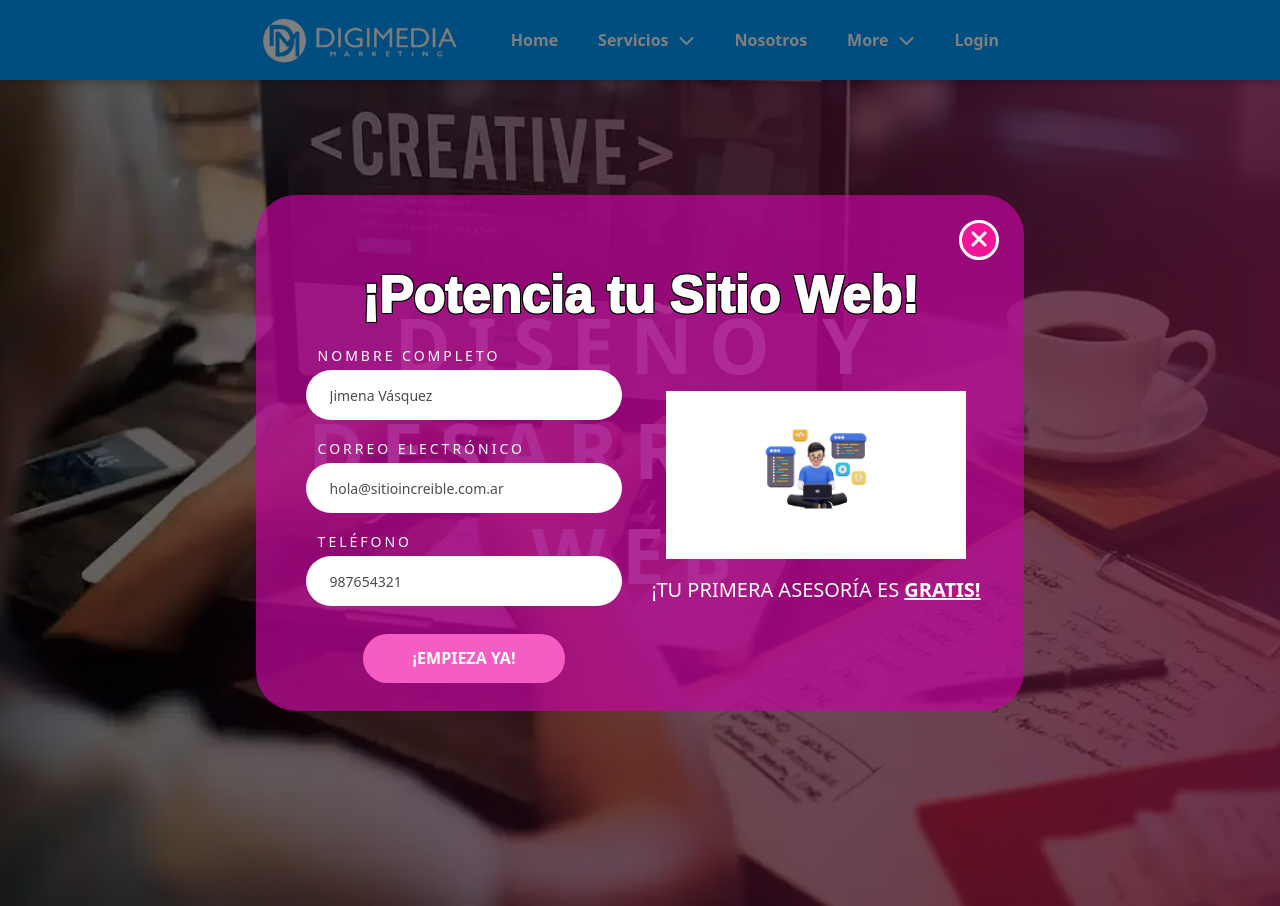
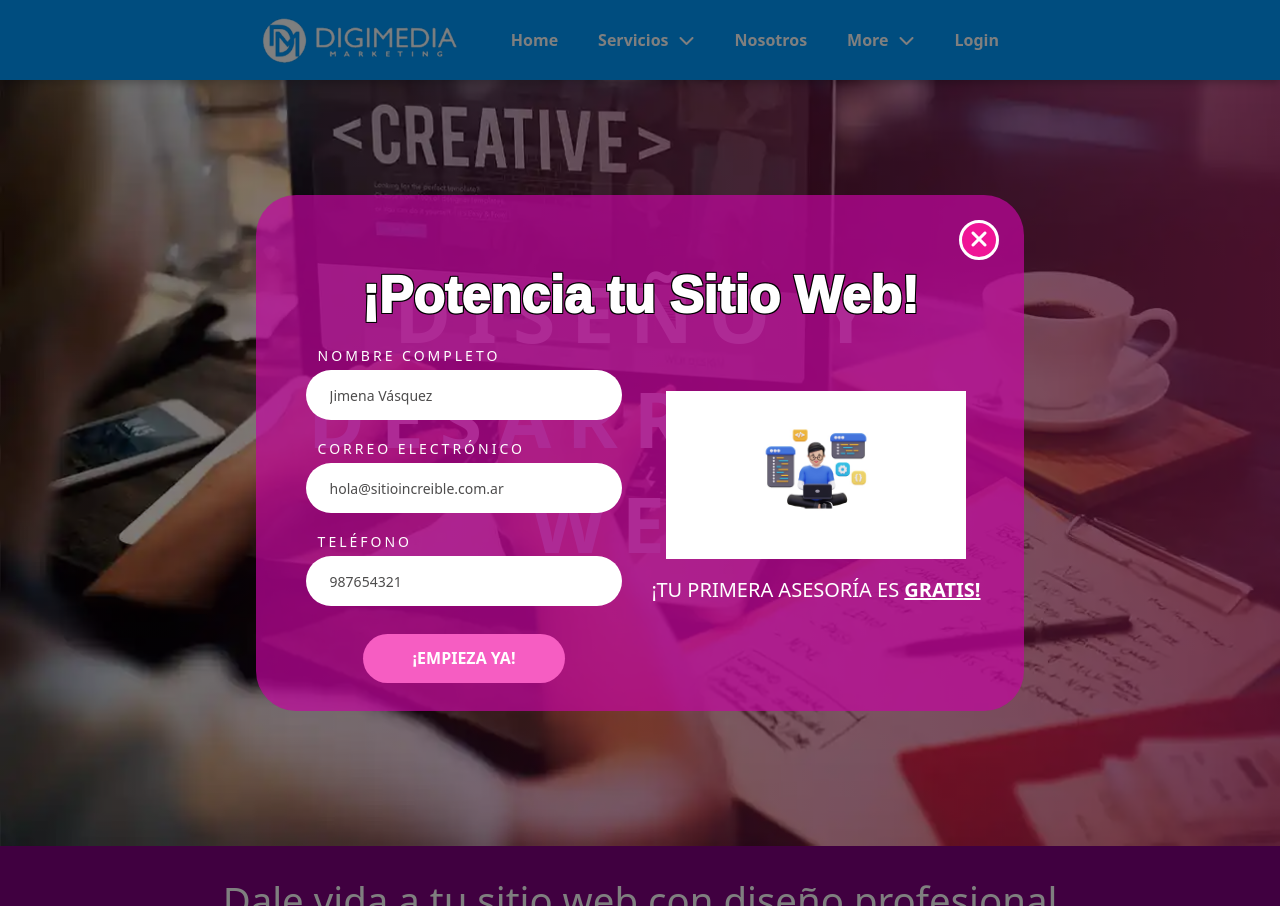
Before and after one commit to DanielaMichelle/Digimedia_prc-master, a PHP site: page /servicios?id=1 in a window 1280 px wide. Run offline with PHP 8.4, Linux system fonts and the light colour scheme.

Commit message:
cambios_tamaño_pantalla

```diff
--- a/public/css/inicio.css
+++ b/public/css/inicio.css
@@ -541,7 +541,10 @@ small {
   border-radius: 50px;
   text-align: center;
   width: 120px;
-  color: white;
+  color: #000000;
+}
+.boton__2:hover {
+  color: #000000; /* Cambia el color al pasar el cursor sobre el enlace */
 }
 
 .bota1 {
@@ -718,10 +721,13 @@ small {
 
   .boton__2 {
     background-color: #ff0c7d;
-    color: white;
+    color: #000000;
     text-align: center;
     padding: 10px;
     border-radius: 50px;
+  }
+  .boton__2:hover {
+    color: #000000; /* Cambia el color al pasar el cursor sobre el enlace */
   }
 
   .boton__1 {
--- a/public/css/section.css
+++ b/public/css/section.css
@@ -87,6 +87,7 @@
 .hero-servicios .container-hero {
   width: 100%;
   margin: 0;
+  position: absolute;
   background: rgb(248, 54, 204);
   background: linear-gradient(
     90deg,
@@ -268,3 +269,24 @@
   flex-wrap: wrap;
   color: white;
 }
+
+.hero_dising {
+  display: grid;
+  position: relative;
+  grid-template-columns: 1fr;
+}
+
+.lara {
+  overflow: hidden;
+}
+.hero_dising .lara img {
+  width: 100%;
+  height: 100%;
+  object-fit: cover;
+}
+
+@media (max-width: 920px) {
+  .hero_dising {
+    grid-template-rows: 400px;
+  }
+}
--- a/public/view/index.php
+++ b/public/view/index.php
@@ -150,7 +150,8 @@
         <!-- <div class="pt-3"></div> -->
         <div class="bota1">
             <a href="View/preguntas.php" class="boton__2"
-                style="box-shadow:rgba(0, 0, 0, 0.4) 0px 4px 5px;"><b>Contactar</b></a>
+                style="box-shadow:rgba(0, 0, 0, 0.4) 0px 4px 5px;text-decoration: none;
+                "><b>Contactar</b></a>
         </div>
         <div class="pt-3"></div>
     </div>
--- a/public/view/servicios/1.php
+++ b/public/view/servicios/1.php
@@ -1,5 +1,5 @@
-<section class="hero hero-servicios">
-    <img src="./public/img/ds_web.webp" alt="Diseno y desarrollo">
+<section class="hero_dising hero-servicios">
+    <div class="lara"><img src="./public/img/ds_web.webp" alt="Diseno y desarrollo"></div>
     <div class="container-hero">
         <div>
             <h1>Diseño y desarrollo web</h1>
--- a/public/view/servicios/2.php
+++ b/public/view/servicios/2.php
@@ -1,5 +1,5 @@
-<section class="hero hero-servicios">
-    <img src="./public/img/redes sociales banner.webp" alt="">
+<section class="hero_dising hero-servicios">
+    <div class="lara"><img src="./public/img/redes sociales banner.webp" alt=""></div>
     <div class="container-hero">
         <div>
             <h1>Gestión de redes sociales</h1>
--- a/public/view/servicios/3.php
+++ b/public/view/servicios/3.php
@@ -1,5 +1,5 @@
-<section class="hero hero-servicios">
-    <img src="./public/img/marketing_gestion.webp" alt="">
+<section class="hero_dising hero-servicios">
+    <div class="lara"><img src="./public/img/marketing_gestion.webp" alt=""></div>
     <div class="container-hero">
         <div>
             <h1>Marketing y gestión digital</h1>
--- a/public/view/servicios/4.php
+++ b/public/view/servicios/4.php
@@ -1,5 +1,5 @@
-<section class="hero hero-servicios">
-    <img src="./public/img/branding.webp" alt="">
+<section class="hero_dising hero-servicios">
+    <div class="lara"><img src="./public/img/branding.webp" alt=""></div>
     <div class="container-hero">
         <div>
             <h1>Branding y diseño</h1>
```
